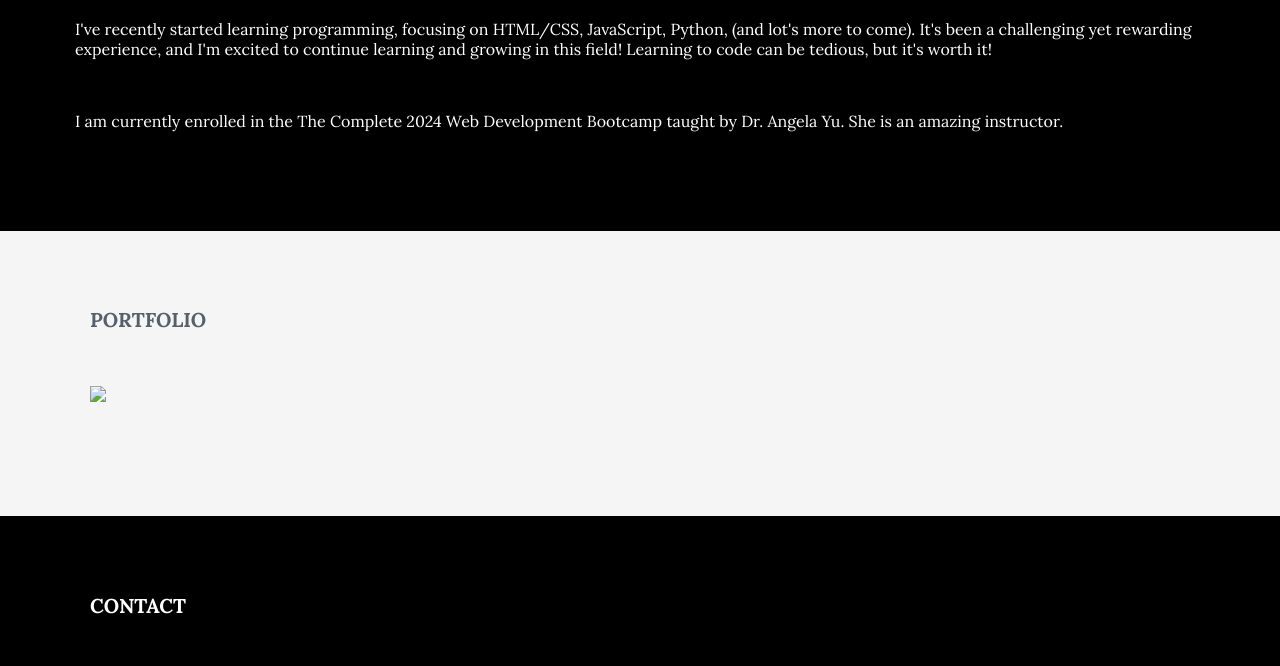
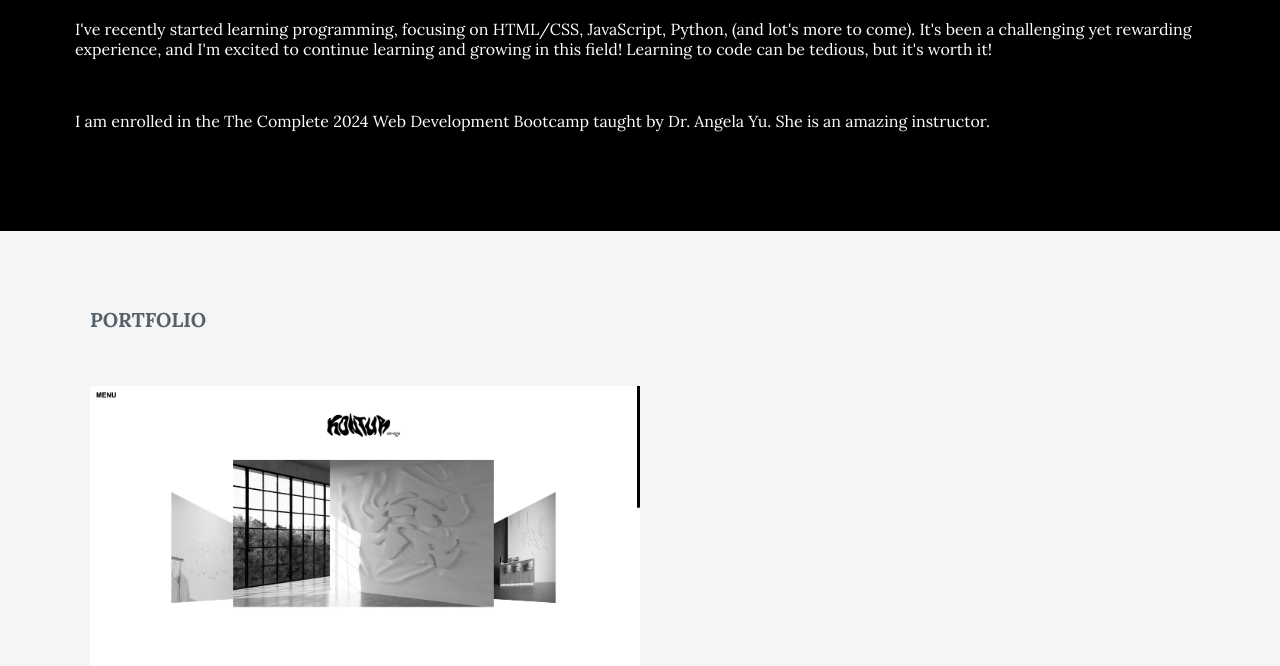
Before and after one commit to havesnacks/Portfolio, a plain HTML site: page index.html in a window 1280 px wide. Shown: the part 1030-1696 px from the top of the page. Drawn offline with Linux system fonts and the light colour scheme.

Commit message:
index.html

```diff
--- a/index.html
+++ b/index.html
@@ -48,7 +48,7 @@
 
         <p>I've recently started learning programming, focusing on HTML/CSS, JavaScript, Python, (and lot's more to come). It's been a challenging yet rewarding experience, and I'm excited to continue learning and growing in this field! Learning to code can be tedious, but it's worth it!</p><br>
 
-        <p>I am currently enrolled in the The Complete 2024 Web Development Bootcamp taught by Dr. Angela Yu. She is an amazing instructor.</p>
+        <p>I am enrolled in the The Complete 2024 Web Development Bootcamp taught by Dr. Angela Yu. She is an amazing instructor.</p>
         </div>
     </div>
     </div>
@@ -58,7 +58,7 @@
     <h4>PORTFOLIO</h4><br><br>
     <div class="row">
         <div class="col-md-6" style="margin-bottom: 10px">
-        <img src="assets/Kontur.jpeg" class="img-responsive" style="max-width: 50%; height: auto;">
+        <img src="/Kontur.jpeg" class="img-responsive" style="max-width: 50%; height: auto;">
         </div>
     </div>
     </div>
```
